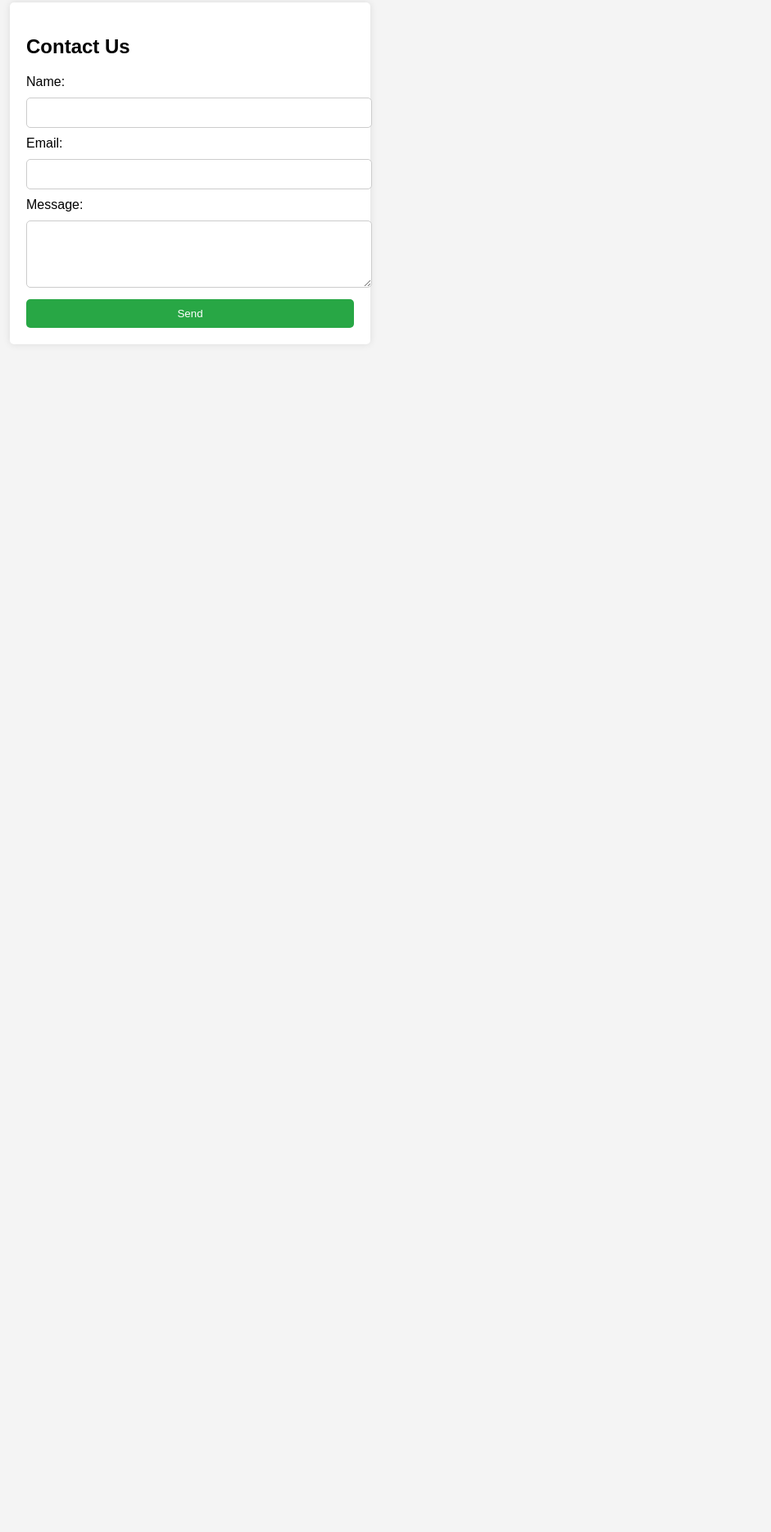
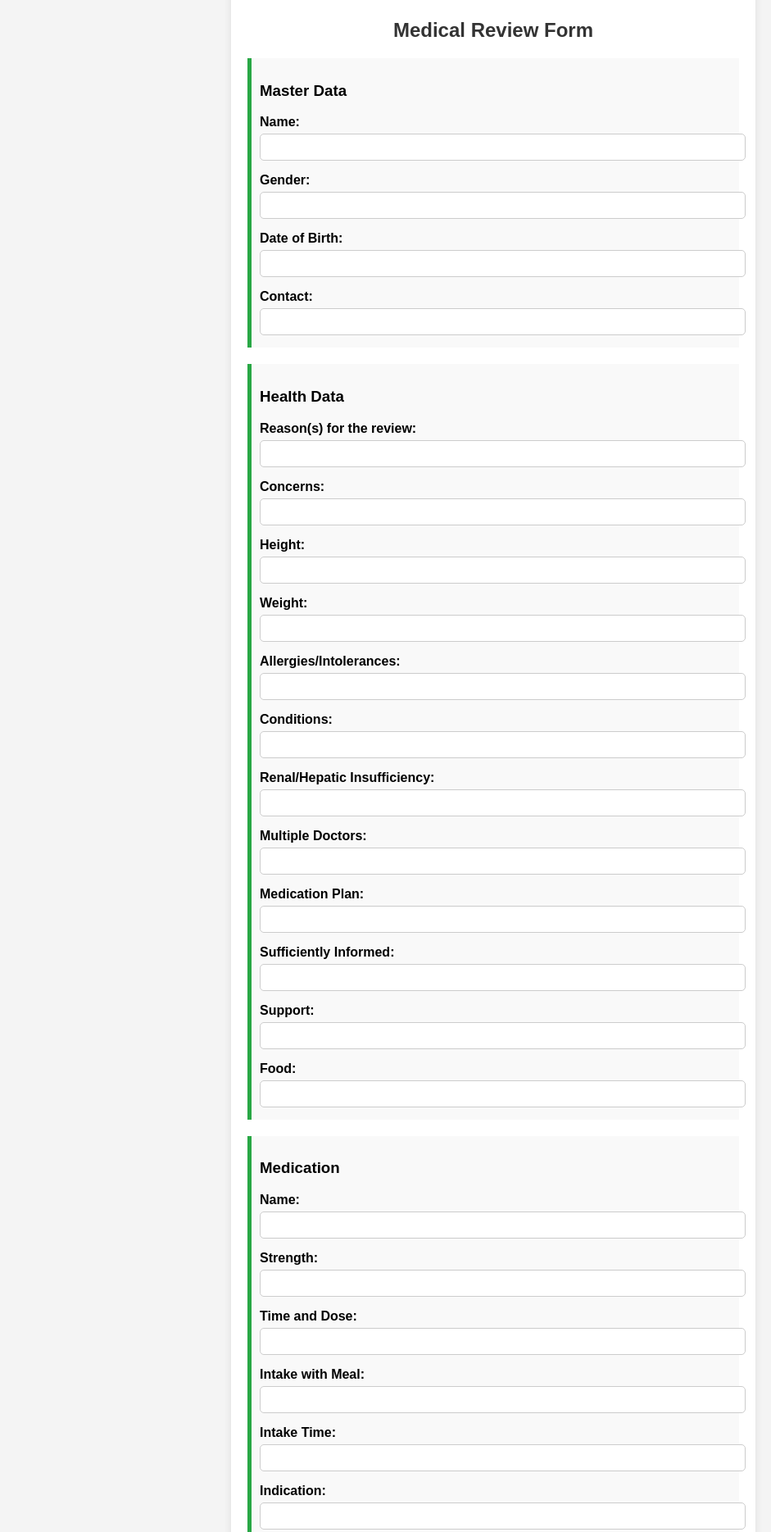
Before and after one commit to s8labo/PharmAssist-Form, a plain HTML site: page index.html in a window 1280 px wide. Shown: the part 47-1916 px from the top of the page at 82% size, without its empty margins (38-979 px from the left). Before the commit the page ends 800 px from the top, so only its background shows below. Drawn offline with Linux system fonts and the light colour scheme.

Commit message:
all data

```diff
--- a/index.html
+++ b/index.html
@@ -4,23 +4,138 @@
     <meta charset="UTF-8">
     <meta name="viewport" content="width=device-width, initial-scale=1.0">
     <link rel="stylesheet" href="style.css">
-    <title>Medication review Form</title>
+    <title>Medication Review Form</title>
 </head>
 <body>
 
     <div class="container">
-        <h2>Contact Us</h2>
+        <h2>Medical Review Form</h2>
         <form action="submit.php" method="POST">
-            <label for="name">Name:</label>
-            <input type="text" id="name" name="name" required>
 
-            <label for="email">Email:</label>
-            <input type="email" id="email" name="email" required>
+            <div class="section">
+                <h3>Master Data</h3>
+                <label for="name">Name:</label>
+                <input type="text" id="name" name="name">
 
-            <label for="message">Message:</label>
-            <textarea id="message" name="message" rows="4" required></textarea>
+                <label for="gender">Gender:</label>
+                <input type="text" id="gender" name="gender">
 
-            <button type="submit">Send</button>
+                <label for="dob">Date of Birth:</label>
+                <input type="text" id="dob" name="dob">
+
+                <label for="contact">Contact:</label>
+                <input type="text" id="contact" name="contact">
+            </div>
+
+            <div class="section">
+                <h3>Health Data</h3>
+                <label for="reason">Reason(s) for the review:</label>
+                <input type="text" id="reason" name="reason">
+
+                <label for="concerns">Concerns:</label>
+                <input type="text" id="concerns" name="concerns">
+
+                <label for="height">Height:</label>
+                <input type="text" id="height" name="height">
+
+                <label for="weight">Weight:</label>
+                <input type="text" id="weight" name="weight">
+
+                <label for="allergies">Allergies/Intolerances:</label>
+                <input type="text" id="allergies" name="allergies">
+
+                <label for="conditions">Conditions:</label>
+                <input type="text" id="conditions" name="conditions">
+
+                <label for="renal">Renal/Hepatic Insufficiency:</label>
+                <input type="text" id="renal" name="renal">
+
+                <label for="doctors">Multiple Doctors:</label>
+                <input type="text" id="doctors" name="doctors">
+
+                <label for="mediplan">Medication Plan:</label>
+                <input type="text" id="mediplan" name="mediplan">
+
+                <label for="info">Sufficiently Informed:</label>
+                <input type="text" id="info" name="info">
+
+                <label for="support">Support:</label>
+                <input type="text" id="support" name="support">
+
+                <label for="food">Food:</label>
+                <input type="text" id="food" name="food">
+            </div>
+
+            <div class="section">
+                <h3>Medication</h3>
+                <label for="med_name">Name:</label>
+                <input type="text" id="med_name" name="med_name">
+
+                <label for="med_strength">Strength:</label>
+                <input type="text" id="med_strength" name="med_strength">
+
+                <label for="med_dose">Time and Dose:</label>
+                <input type="text" id="med_dose" name="med_dose">
+
+                <label for="med_meal">Intake with Meal:</label>
+                <input type="text" id="med_meal" name="med_meal">
+
+                <label for="med_time">Intake Time:</label>
+                <input type="text" id="med_time" name="med_time">
+
+                <label for="med_indication">Indication:</label>
+                <input type="text" id="med_indication" name="med_indication">
+
+                <label for="med_prescription">Intake as Prescribed:</label>
+                <input type="text" id="med_prescription" name="med_prescription">
+
+                <label for="med_forgotten">Forgotten Intake:</label>
+                <input type="text" id="med_forgotten" name="med_forgotten">
+
+                <label for="med_effectiveness">Effectiveness:</label>
+                <input type="text" id="med_effectiveness" name="med_effectiveness">
+
+                <label for="med_problems">Problems or Comments:</label>
+                <input type="text" id="med_problems" name="med_problems">
+
+                <label for="med_storage">Storage:</label>
+                <input type="text" id="med_storage" name="med_storage">
+            </div>
+
+            <div class="section">
+                <h3>OTC Medication</h3>
+                <label for="otc_name">Name:</label>
+                <input type="text" id="otc_name" name="otc_name">
+
+                <label for="otc_strength">Strength:</label>
+                <input type="text" id="otc_strength" name="otc_strength">
+
+                <label for="otc_dose">Time and Dose:</label>
+                <input type="text" id="otc_dose" name="otc_dose">
+
+                <label for="otc_meal">Intake with Meal:</label>
+                <input type="text" id="otc_meal" name="otc_meal">
+
+                <label for="otc_time">Intake Time:</label>
+                <input type="text" id="otc_time" name="otc_time">
+
+                <label for="otc_indication">Indication:</label>
+                <input type="text" id="otc_indication" name="otc_indication">
+
+                <label for="otc_effectiveness">Effectiveness:</label>
+                <input type="text" id="otc_effectiveness" name="otc_effectiveness">
+
+                <label for="otc_problems">Problems or Comments:</label>
+                <input type="text" id="otc_problems" name="otc_problems">
+
+                <label for="otc_storage">Storage:</label>
+                <input type="text" id="otc_storage" name="otc_storage">
+
+                <label for="otc_recommendation">Recommendation:</label>
+                <input type="text" id="otc_recommendation" name="otc_recommendation">
+            </div>
+
+            <button type="submit">Confirm</button>
         </form>
     </div>
 
--- a/style.css
+++ b/style.css
@@ -1,19 +1,29 @@
         body {
             font-family: Arial, sans-serif;
-    margin: 50px;
+            margin: 30px;
             background-color: #f4f4f4;
         }
         .container {
-    max-width: 400px;
+            max-width: 600px;
             background: white;
             padding: 20px;
             border-radius: 5px;
             box-shadow: 0px 0px 10px rgba(0, 0, 0, 0.1);
+            margin: auto;
+        }
+        h2 {
+            text-align: center;
+            color: #333;
+        }
+        label {
+            font-weight: bold;
+            margin-top: 10px;
+            display: block;
         }
         input, textarea {
             width: 100%;
-    padding: 10px;
-    margin: 10px 0;
+            padding: 8px;
+            margin: 5px 0;
             border: 1px solid #ccc;
             border-radius: 5px;
         }
@@ -25,7 +35,14 @@ button {
             width: 100%;
             border-radius: 5px;
             cursor: pointer;
+            margin-top: 15px;
         }
         button:hover {
             background-color: #218838;
         }
+        .section {
+            margin-bottom: 20px;
+            padding: 10px;
+            background: #f9f9f9;
+            border-left: 5px solid #28a745;
+        }
```
Lines whose indentation alone changed are shown as unchanged.
